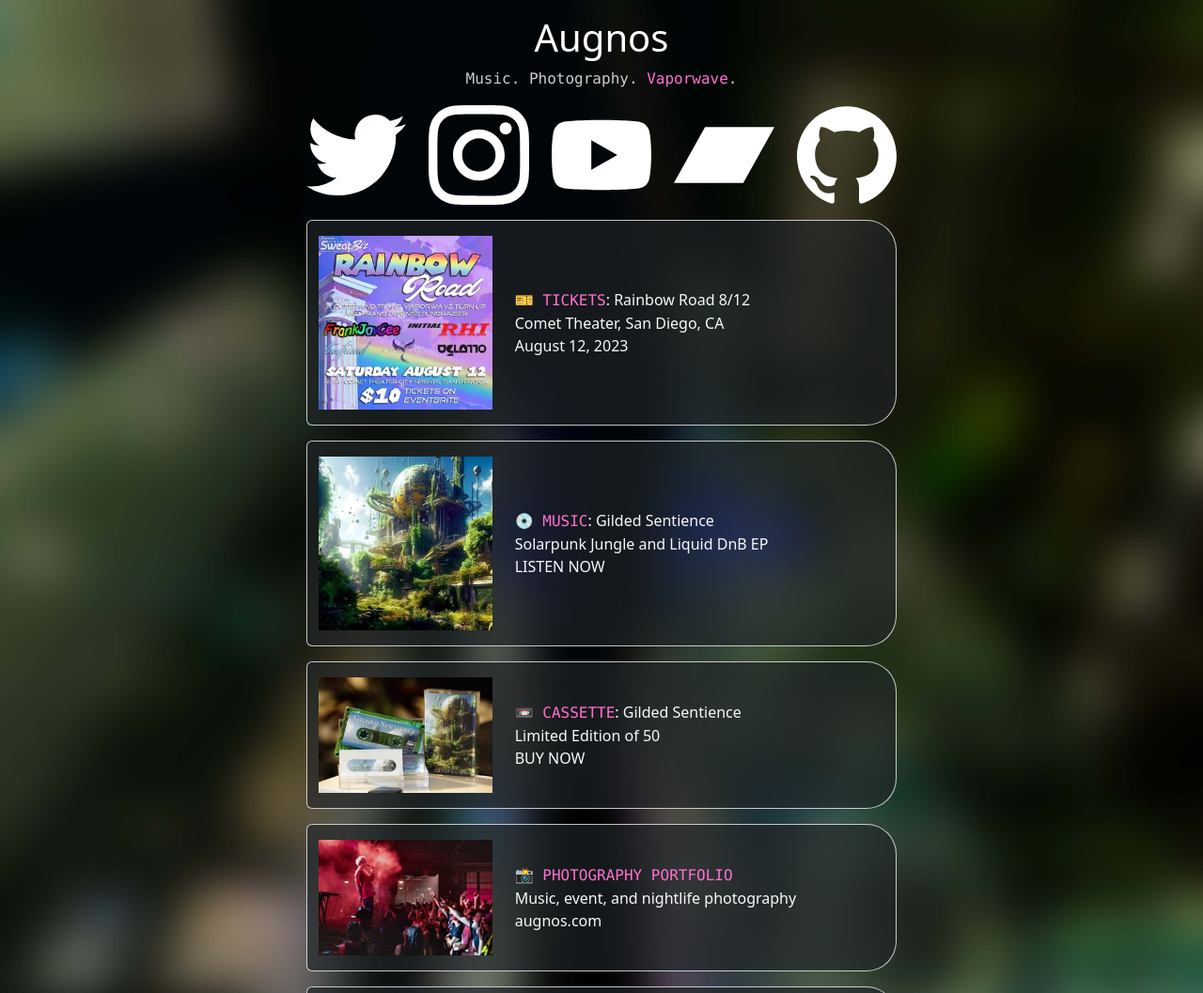
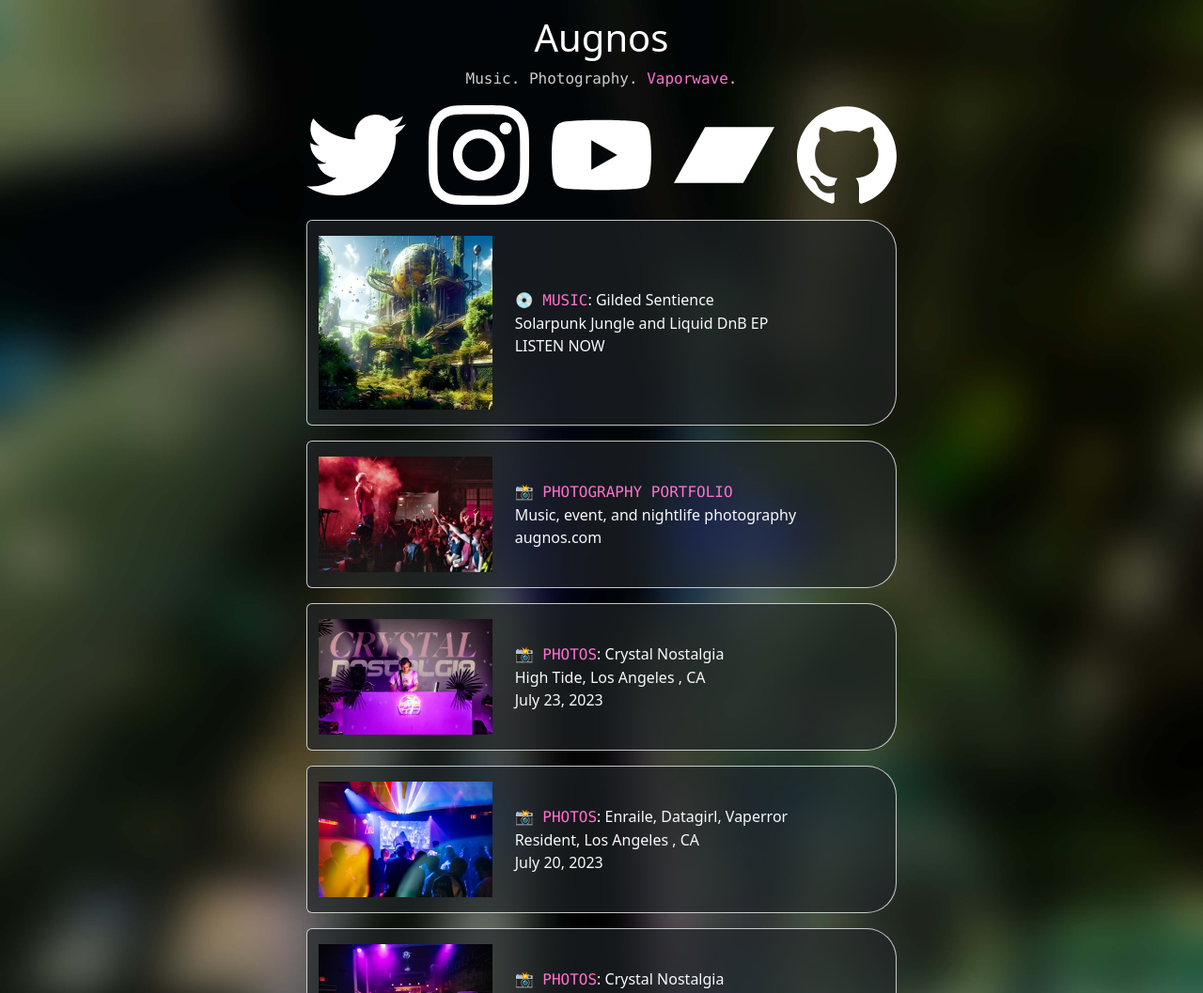
Before and after one commit to Augnos/augnos_linktree, a Flask app: page / in a window 1280 px wide. Shown: the top 1057 px of the page at 94% size. Run offline with Flask 3, Linux system fonts and the light colour scheme.

Commit message:
Updated links

```diff
--- a/flask_app/templates/_links.html
+++ b/flask_app/templates/_links.html
@@ -11,16 +11,6 @@
     )}}
 -->
 
-<!-- Rainbow Road -->
-{{ macros.link(
-    "🎫 TICKETS", ": Rainbow Road 8/12",
-    "Comet Theater, San Diego, CA",
-    "August 12, 2023",
-    "https://www.eventbrite.com/e/rainbow-road-a-queertrans-vaporwave-party-and-fundraiser-tickets-689696068507?utm-campaign=social&utm-content=attendeeshare&utm-medium=discovery&utm-term=listing&utm-source=cp&aff=ebdsshwebdesktop",
-    "images/rainbow_road.jpg",
-    "poster for rainbow road party august 12 2023"
-)}}
-
 <!-- Gilded Sentience -->
 {{ macros.link(
     "💿 MUSIC", ": Gilded Sentience",
@@ -28,16 +18,6 @@
     "LISTEN NOW",
     "https://distrokid.com/hyperfollow/augnos/gilded-sentience",
     "images/gilded_sentience.jpg",
-    "album art for gilded sentience"
-)}}
-
-<!-- Gilded Sentience Tape-->
-{{ macros.link(
-    "📼 CASSETTE", ": Gilded Sentience",
-    "Limited Edition of 50",
-    "BUY NOW",
-    "https://pacificplaza.bandcamp.com/album/gilded-sentience",
-    "images/gs_tape.jpg",
     "album art for gilded sentience"
 )}}
 
```
Also changed, not shown: flask_app/static/images/chroma_trails_remix.jpg (deleted), flask_app/static/images/electronicon_3.jpg (deleted), flask_app/static/images/gs_tape.jpg (deleted), flask_app/static/images/rainbow_road.jpg (deleted), flask_app/static/images/sailor_rave_lions_den.jpg (deleted), flask_app/static/images/yoi_toki_sf_3.jpeg (deleted).
